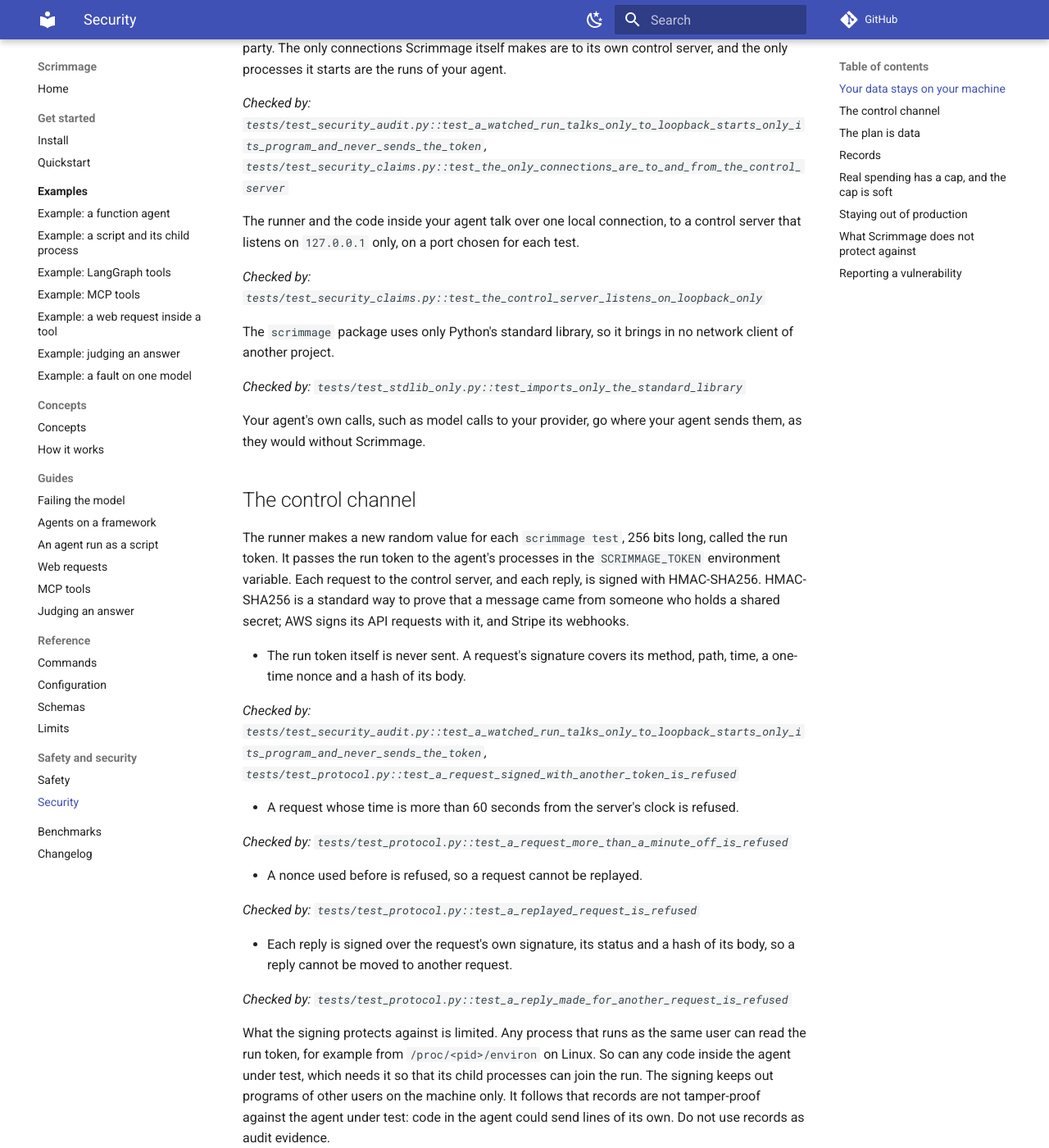
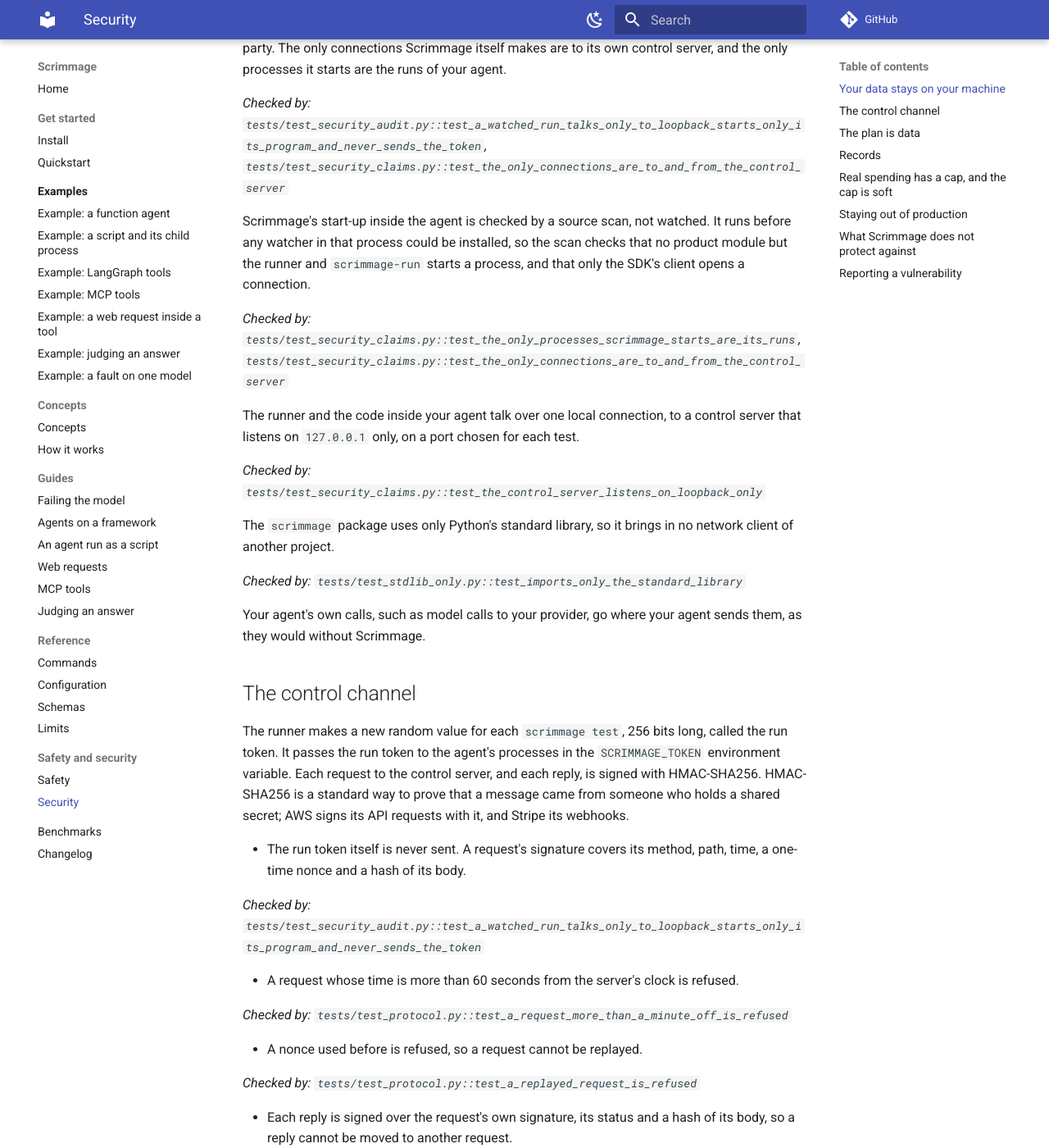
Before and after one commit to ManishKumar97/scrimmage, an MkDocs documentation site: the page built from docs/security.md, in a window 1280 px wide and 1400 px high, scrolled down 394 px. Shown: the whole window at 82% size. Built offline with MkDocs 1.6.1 and Material for MkDocs 9.7.7, drawn with Linux system fonts in a browser that asks for light colours; comment, search, counter and statistics services are not loaded; some of the changed text lies outside the part shown.

Commit message:
docs(security): state the start-up gap and fix two citations
The page now says Scrimmage's start-up in the agent is checked by a source scan, not watched. AgentChaos is cited by its paper, in words from its abstract.

```diff
--- a/docs/security.md
+++ b/docs/security.md
@@ -13,6 +13,11 @@ It sends nothing to its authors or to any third party.
 The only connections Scrimmage itself makes are to its own control server, and the only processes it starts are the runs of your agent.
 
 *Checked by: `tests/test_security_audit.py::test_a_watched_run_talks_only_to_loopback_starts_only_its_program_and_never_sends_the_token`, `tests/test_security_claims.py::test_the_only_connections_are_to_and_from_the_control_server`*
+
+Scrimmage's start-up inside the agent is checked by a source scan, not watched.
+It runs before any watcher in that process could be installed, so the scan checks that no product module but the runner and `scrimmage-run` starts a process, and that only the SDK's client opens a connection.
+
+*Checked by: `tests/test_security_claims.py::test_the_only_processes_scrimmage_starts_are_its_runs`, `tests/test_security_claims.py::test_the_only_connections_are_to_and_from_the_control_server`*
 
 The runner and the code inside your agent talk over one local connection, to a control server that listens on `127.0.0.1` only, on a port chosen for each test.
 
@@ -34,7 +39,7 @@ HMAC-SHA256 is a standard way to prove that a message came from someone who hold
 - The run token itself is never sent.
   A request's signature covers its method, path, time, a one-time nonce and a hash of its body.
 
-  *Checked by: `tests/test_security_audit.py::test_a_watched_run_talks_only_to_loopback_starts_only_its_program_and_never_sends_the_token`, `tests/test_protocol.py::test_a_request_signed_with_another_token_is_refused`*
+  *Checked by: `tests/test_security_audit.py::test_a_watched_run_talks_only_to_loopback_starts_only_its_program_and_never_sends_the_token`*
 
 - A request whose time is more than 60 seconds from the server's clock is refused.
 
@@ -54,8 +59,6 @@ So can any code inside the agent under test, which needs it so that its child pr
 The signing keeps out programs of other users on the machine only.
 It follows that records are not tamper-proof against the agent under test: code in the agent could send lines of its own.
 Do not use records as audit evidence.
-
-*Checked by: `tests/test_bootstrap.py::test_with_the_token_the_sdk_says_it_is_active`*
 
 ## The plan is data
 
```
Also changed, not shown: docs/index.md (+1 -1 lines).
